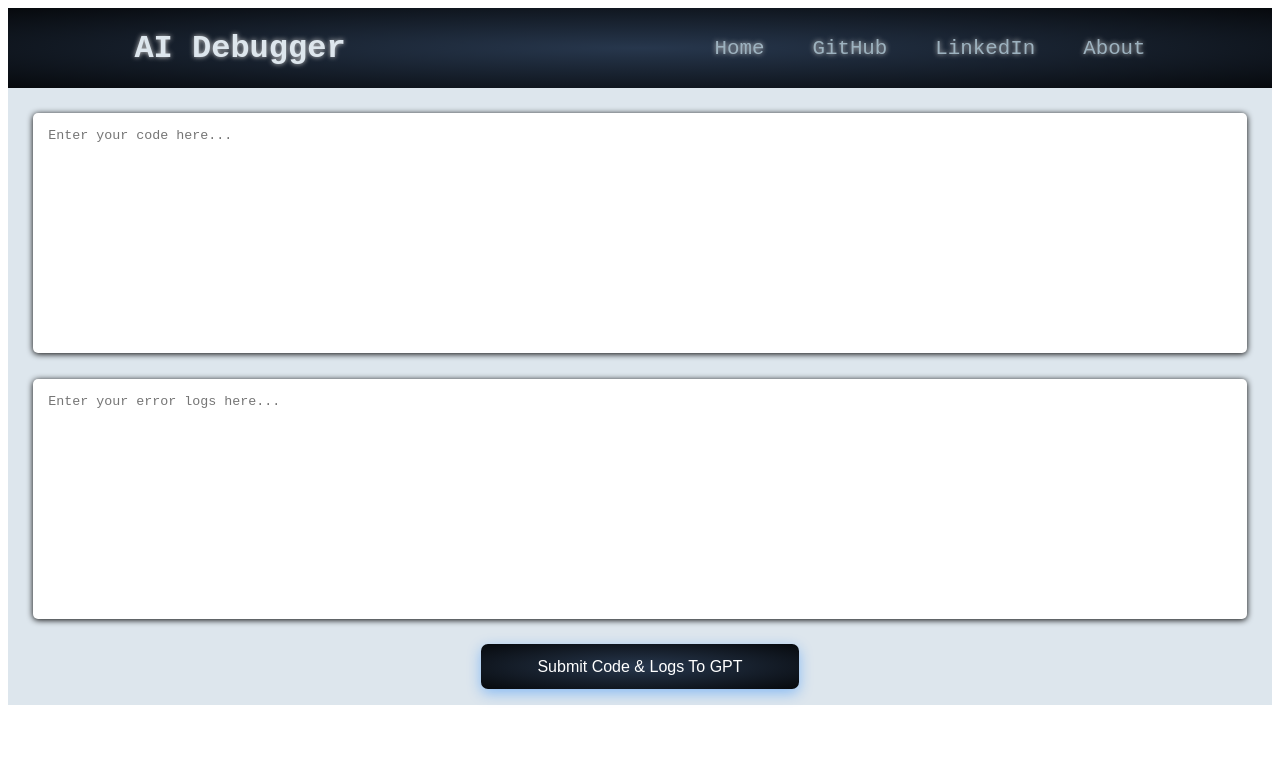
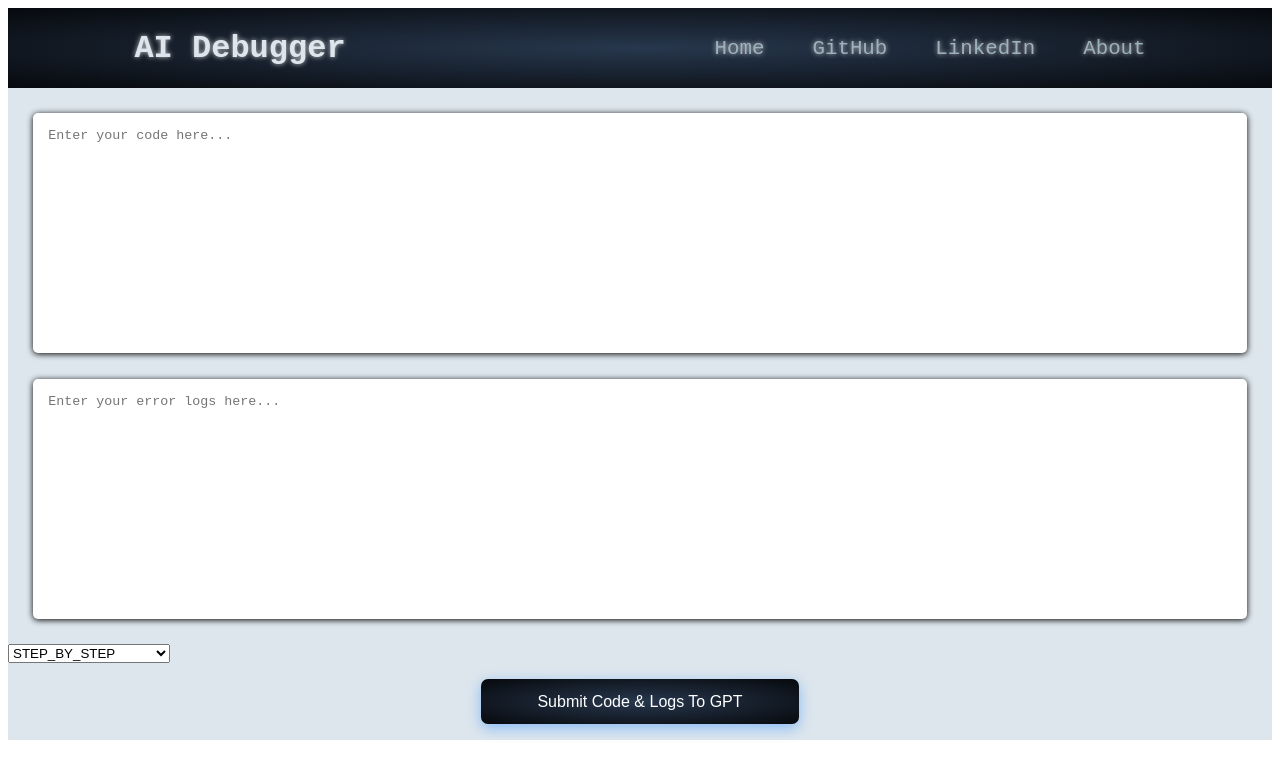
Before and after one commit to Liranalb/ai_debugger, a React (Create React App) app: page / in a window 1280 px wide. Shown: the top 778 px of the page. Built offline with nearby package versions, Linux system fonts and the light colour scheme.

Commit message:
initiate dropmenu

```diff
--- /dev/null
+++ b/src/components/DropdownMenu.js
@@ -0,0 +1,25 @@
+import React, { useState } from 'react';
+const config = require('../config/apiReqConfig.json');
+
+const DropdownMenu = () => {
+  const actRoles = Object.keys(config.ACT);
+  const [selectedOption, setSelectedOption] = useState(actRoles[0]); // Set the default selected option
+
+  const handleOptionChange = (event) => {
+    setSelectedOption(event.target.value);
+  };
+
+  return (
+    <div>
+      <select value={selectedOption} onChange={handleOptionChange}>
+        {actRoles.map((option) => (
+          <option key={option} value={option}>
+            {option}
+          </option>
+        ))}
+      </select>
+    </div>
+  );
+};
+
+export default DropdownMenu;
--- a/src/components/Home.js
+++ b/src/components/Home.js
@@ -5,6 +5,7 @@ import InputBox from './InputBox';
 import ResponseBox from './ResponseBox';
 import SubmitButton from './SubmitBtn';
 import Card from '../ui/Card';
+import DropdownMenu from './DropdownMenu'; // Import the DropdownMenu component
 
 // Import strings and API configuration
 import strings from '../strings/strings_eng.json';
@@ -26,7 +27,7 @@ const Home = () => {
       headers: {
         'Content-Type': 'application/json',
       },
-      body: JSON.stringify({ code, logs })
+      body: JSON.stringify({ code, logs }),
     })
       .then((response) => {
         if (!response.ok) {
@@ -73,6 +74,7 @@ const Home = () => {
           onChange={(event) => setLogs(event.target.value)}
         />
       </Card>
+      <DropdownMenu />
       <SubmitButton id="submit_button" buttonText={strings.submitButton} />
 
       {/* Display the response if available */}
```
